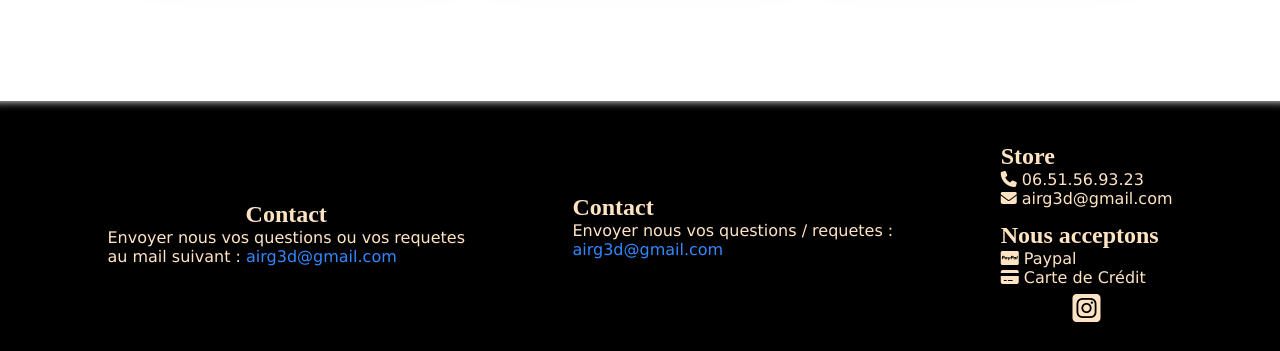
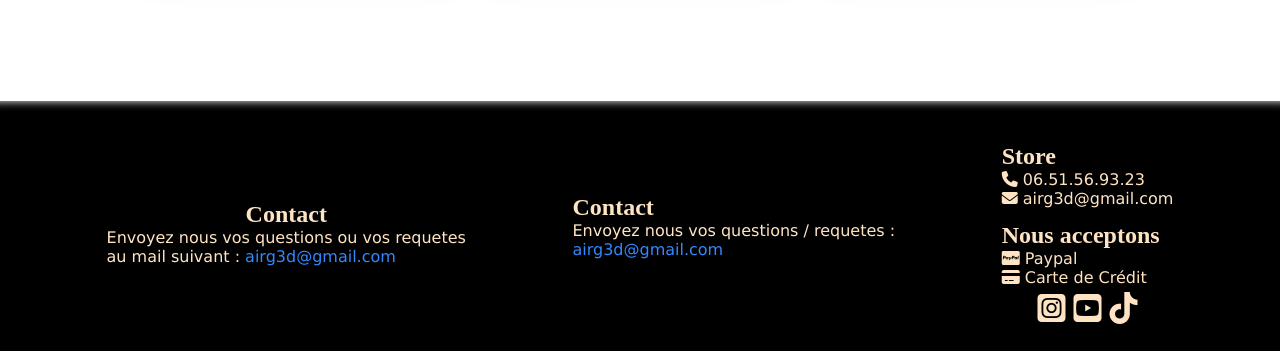
Before and after one commit to AirG33/AirG, a plain HTML site: page pages/catalogue.html in a window 1280 px wide. Shown: the part 1605-1956 px from the top of the page. Drawn offline with Linux system fonts and the light colour scheme.

Commit message:
changement envoyez avec le R et tiktok catalogue

```diff
--- a/pages/catalogue.html
+++ b/pages/catalogue.html
@@ -761,12 +761,12 @@
         <div class="container">
             <div class="contact">
                 <h2>Contact</h2>
-                <p>Envoyer nous vos questions ou vos requetes<br>au mail suivant : <a href="mailto:">airg3d@gmail.com</a> </p>
+                <p>Envoyez nous vos questions ou vos requetes<br>au mail suivant : <a href="mailto:">airg3d@gmail.com</a> </p>
             </div>
 
             <div class="contactresponsive">
                 <h2>Contact</h2>
-                <p>Envoyer nous vos questions / requetes : <br><a href="mailto:">airg3d@gmail.com</a></p>
+                <p>Envoyez nous vos questions / requetes : <br><a href="mailto:">airg3d@gmail.com</a></p>
             </div>
 
 
@@ -786,6 +786,13 @@
 
                             <i class="fa-brands fa-instagram-square fa-2x"></i></a>
                         </li>
+                        <a href="https://www.youtube.com/channel/UCvw4yV4AkqXwYG3wmYol7ww">
+                            <i class="fa-brands fa-youtube-square fa-2x"></i></a>
+                        </li>
+                        <li>
+                            <a href="https://www.tiktok.com/@airg_maker3d">
+                            <i class="fa-brands fa-tiktok fa-2x"></i></a>
+                        </li>
                 </ul>
 
 
```
Also changed, not shown: index.html (+1 -1 lines).
